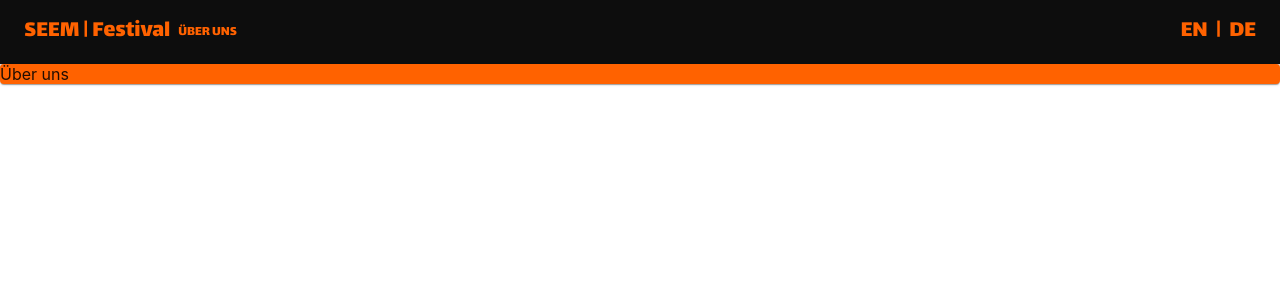
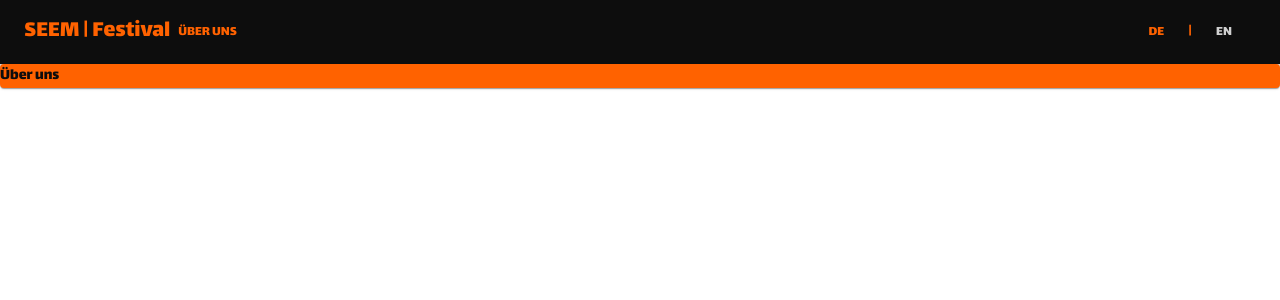
Before and after one commit to taranehn/seemfest, a React (Create React App) app: page /aboutus in a window 1280 px wide. Shown: the top 300 px of the page. Built offline with nearby package versions, Linux system fonts and the light colour scheme.

Commit message:
theming fixed

```diff
--- a/src/AboutUs.tsx
+++ b/src/AboutUs.tsx
@@ -4,7 +4,7 @@ import { FormattedMessage } from 'react-intl'
 
 const useStyles = makeStyles((theme) => ({
     root: {
-        backgroundColor: '#FF6200'
+        backgroundColor: theme.palette.secondary.main
     }
 }));
 
--- a/src/App.tsx
+++ b/src/App.tsx
@@ -1,14 +1,15 @@
 import React from 'react';
 import './App.css';
 import TopBar from './TopBar';
-import { createMuiTheme, ThemeProvider } from '@mui/material';
+import { createMuiTheme, ThemeProvider, CssBaseline } from '@mui/material';
 import { IntlProvider } from 'react-intl'
 import translationEN from './translation/en.json';
 import translationDE from './translation/de.json';
 import Routing from './Routing';
 import { BrowserRouter as Router } from "react-router-dom";
+import { MuiThemeProvider } from "@material-ui/core/styles";
 
-const theme = createMuiTheme({
+const theme3 = createMuiTheme({
   typography: {
     fontFamily: [
       'lalezar',
@@ -17,6 +18,8 @@ const theme = createMuiTheme({
   palette: {
     primary: {
       main: '#D0D0D0',
+      dark: '#0D0D0D',
+      light: '#D0D0D0',
     },
     secondary: {
       main: '#FF6200',
@@ -47,14 +50,17 @@ function App() {
   const [lang, setLang] = React.useState<Langs>("de");
 
   return (
-    <ThemeProvider theme={theme}>
+    <MuiThemeProvider theme={theme3}>
+      <ThemeProvider theme={theme3}>
+        <CssBaseline />
         <IntlProvider messages={messagesConfig[lang]} locale={lang} defaultLocale={lang}>
           <Router>
-          <TopBar onLangChange={setLang} />
+            <TopBar lang={lang} onLangChange={setLang} />
             <Routing />
           </Router>
         </IntlProvider>
       </ThemeProvider>
+    </MuiThemeProvider>
   );
 }
 
--- a/src/Cards.tsx
+++ b/src/Cards.tsx
@@ -28,13 +28,13 @@ export default function Cards() {
                 <EventCard title={intl.formatMessage({ id: "embryo" })} image={EmbryoCard} description1={intl.formatMessage({ id: "embryo-date" })} description2={intl.formatMessage({ id: "embryo-venue" })} />
             </Grid>
             <Grid item>
-                <EventCard title={intl.formatMessage({ id: "persian-empire" })} image={PersianEmpireCard} description1={intl.formatMessage({ id: "persian-date" })} description2={intl.formatMessage({ id: "embryo-venue" })} />
+                <EventCard title={intl.formatMessage({ id: "persian-empire" })} image={PersianEmpireCard} description1={intl.formatMessage({ id: "persian-date" })} description2={intl.formatMessage({ id: "persian-venue" })} />
             </Grid>
             <Grid item>
                 <EventCard title={intl.formatMessage({ id: "roya" })} image={RoyaCard} description1={intl.formatMessage({ id: "roya-date" })} description2={intl.formatMessage({ id: "roya-venue" })} />
             </Grid>
             <Grid item>
-                <EventCard title={intl.formatMessage({ id: "makan" })} image={MakanCard} description1={intl.formatMessage({ id: "makan-date" })} description2={intl.formatMessage({ id: "roya-venue" })} />
+                <EventCard title={intl.formatMessage({ id: "makan" })} image={MakanCard} description1={intl.formatMessage({ id: "makan-date" })} description2={intl.formatMessage({ id: "makan-venue" })} />
             </Grid>
         </Grid>
     );
--- a/src/Content.tsx
+++ b/src/Content.tsx
@@ -5,7 +5,7 @@ import { makeStyles } from '@material-ui/core/styles';
 
 const useStyles = makeStyles((theme) => ({
     root: {
-        backgroundColor: '#FF6200'
+        backgroundColor: theme.palette.secondary.main
     },
     cards: {
         width: "100%"
--- a/src/EventCard.tsx
+++ b/src/EventCard.tsx
@@ -8,17 +8,14 @@ import Typography from '@mui/material/Typography';
 import { makeStyles } from '@material-ui/core/styles';
 import { FormattedMessage } from 'react-intl';
 
-const useStyles = makeStyles(() => ({
+const useStyles = makeStyles((theme) => ({
   content: {
-    backgroundColor: '#D0D0D0',
+    backgroundColor: theme.palette.primary.main,
   },
   action: {
-    backgroundColor: '#D0D0D0',
-  },
-  button: {
-  },
+    backgroundColor: theme.palette.primary.main,
+  }
 }));
-
 
 interface EventCardProps {
   image: string;
@@ -49,8 +46,8 @@ export default function EventCard({ image, title, description1, description2 }:
           {description2}
         </Typography>
       </CardContent>
-      <CardActions className={classes.action}>
-        <Button color="secondary" className={classes.button} size="small">
+      <CardActions className={classes.action} >
+        <Button color="secondary" size="small">
           <FormattedMessage id="more" />
         </Button>
         <Button color="secondary" size="small">
--- a/src/SlideShow.tsx
+++ b/src/SlideShow.tsx
@@ -11,7 +11,7 @@ const useStyles = makeStyles((theme) => ({
     carousel: {
         padding: 0,
         margin: 0,
-        backgroundColor: '#404040',
+        backgroundColor: theme.palette.primary.dark,
         height: "70vh",
         width: "100vw"
     },
--- a/src/TopBar.tsx
+++ b/src/TopBar.tsx
@@ -12,28 +12,37 @@ import { Langs } from './App';
 
 const useStyles = makeStyles((theme) => ({
     toolbar: {
-        backgroundColor: '#0D0D0D',
-        color: '#FF6200',
+        backgroundColor: theme.palette.primary.dark,
+        color: theme.palette.secondary.main,
     },
-    typography: {
-        fontFamily: 'lalezar',
+    lang: {
+        "&.MuiButton-text": {
+            color: theme.palette.primary.light,
+        },
+    },
+    selectedLang: {
+        "&.MuiButton-text": {
+            color: theme.palette.secondary.main,
+        },
     }
 }));
 
 interface TopBarProps {
     onLangChange: (lang: Langs) => void;
+    lang: Langs;
 }
 
-export default function TopBar({ onLangChange }: TopBarProps) {
+export default function TopBar({ onLangChange, lang }: TopBarProps) {
     const classes = useStyles();
     const history = useHistory();
     const intl = useIntl();
 
+    console.log(lang === "de")
     return (
         <Box sx={{ flexGrow: 1 }}>
             <AppBar position="static">
                 <Toolbar className={classes.toolbar}>
-                    <Typography className={classes.typography} variant="h5" component="div" sx={{ flexShrink: 0 }}
+                    <Typography variant="h5" component="div" sx={{ flexShrink: 0 }}
                         onClick={() => { history.push("/") }}>
                         {intl.formatMessage({ id: "seem-festival" })}
                     </Typography>
@@ -44,26 +53,26 @@ export default function TopBar({ onLangChange }: TopBarProps) {
 
                     <Grid container
                         direction="row"
-                        spacing={1}
+                        spacing={0}
                         justifyContent="flex-end"
                         alignItems="center">
                         <Grid item>
-                            <Typography className={classes.typography} variant="h5" component="div"
-                                onClick={() => onLangChange("en")}>
-                                {intl.formatMessage({ id: "en" })}
-                            </Typography>
+                            <Button className={lang === "de" ? classes.selectedLang : classes.lang}
+                                onClick={() => onLangChange("de")} >
+                                {intl.formatMessage({ id: "de" })}
+                            </Button>
                         </Grid>
                         <Grid item>
-                            <Typography className={classes.typography} variant="h5" component="div"
+                            <Typography
                                 onClick={() => { history.push("/") }}>
                                 |
                             </Typography>
                         </Grid>
                         <Grid item>
-                            <Typography className={classes.typography} variant="h5" component="div"
-                                onClick={() => onLangChange("de")}>
-                                {intl.formatMessage({ id: "de" })}
-                            </Typography>
+                            <Button className={lang === "en" ? classes.selectedLang : classes.lang}
+                                onClick={() => onLangChange("en")} >
+                                {intl.formatMessage({ id: "en" })}
+                            </Button>
                         </Grid>
                     </Grid>
                 </Toolbar>
--- a/src/translation/de.json
+++ b/src/translation/de.json
@@ -1,5 +1,5 @@
 {
-    "seem-festival": "SEEM | Festival",
+    "seem-festival": "SEEM  |  Festival",
     "about-us": "Über uns",
     "tickets": "Tickets",
     "more": "mehr",
```
Lines whose indentation alone changed are shown as unchanged.
